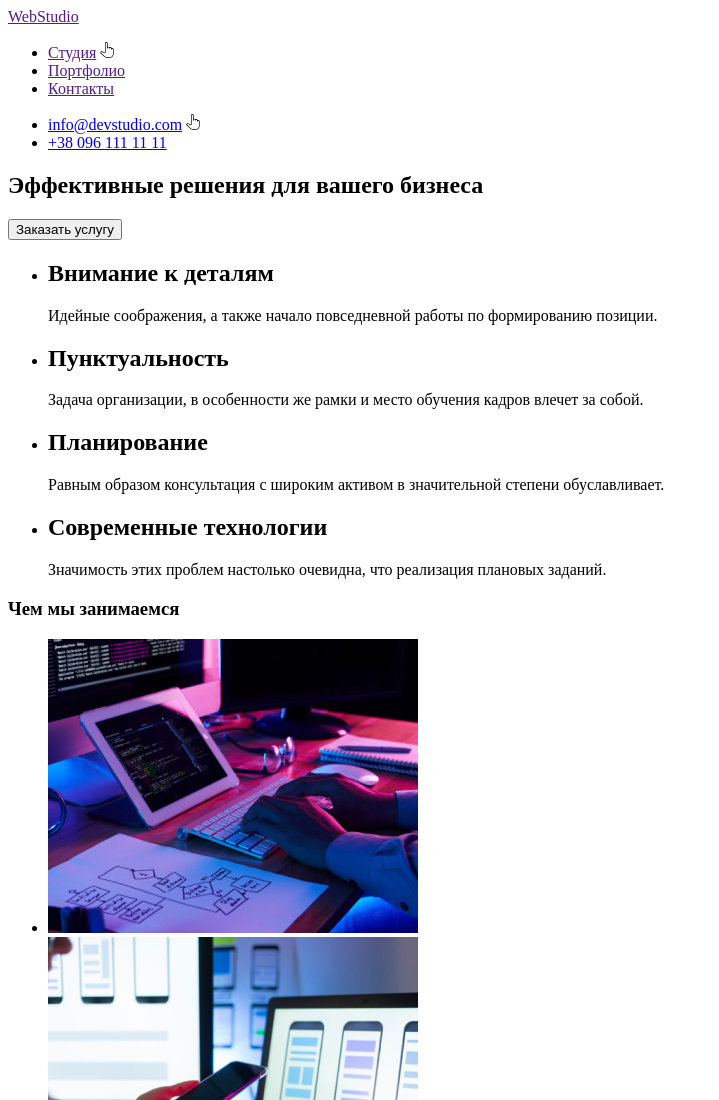
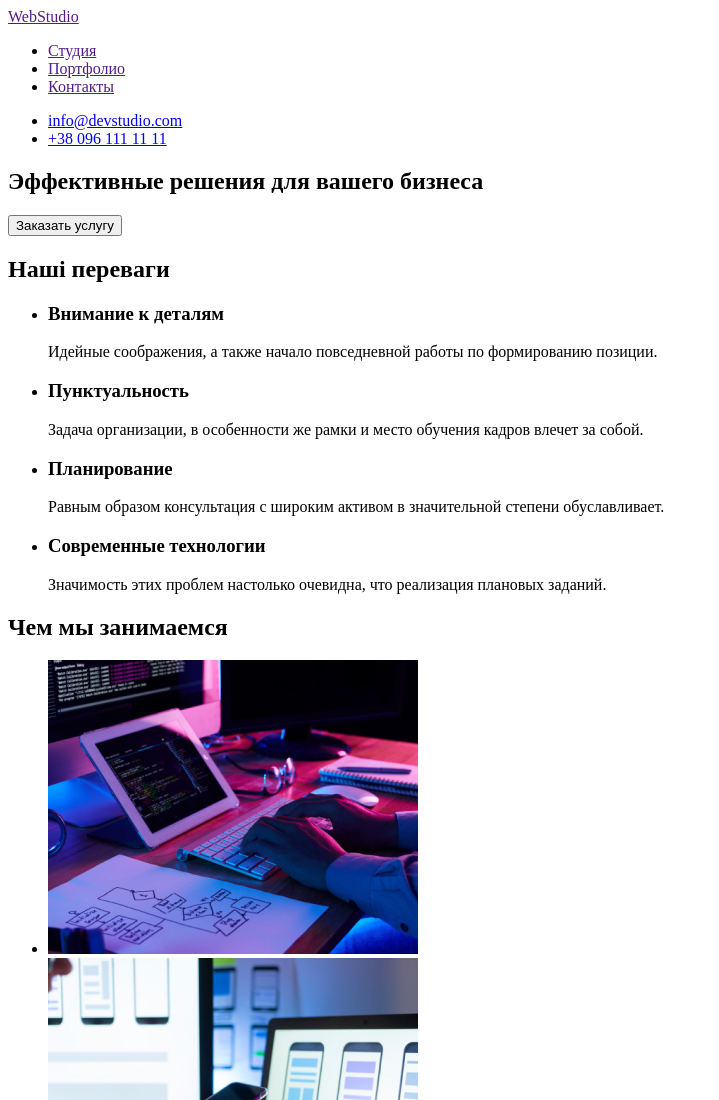
Before and after one commit to GRAND033/goit-markup-hw-01, a plain HTML site: page index.html in a window 1280 px wide. Shown: the top 1100 px of the page, without its empty margins (0-719 px from the left). Drawn offline with Linux system fonts and the light colour scheme.

Commit message:
Виправив
Пункти: 14,21,30,36,39,44,49,54

```diff
--- a/index.html
+++ b/index.html
@@ -12,7 +12,6 @@
             <a href="">WebStudio</a>
             <ul>
                 <li><a href="">Студия</a>
-                <img src="./images/Vector.svg" alt="Vector"></li>
                 <li><a href="">Портфолио</a></li>
                 <li><a href="">Контакты</a></li>
             </ul>
@@ -20,46 +19,46 @@
 
            <ul>
                <li><a href="mailto:info@devstudio.com">info@devstudio.com</a>
-            <img src="./images/Vector.svg" alt="Vector"></li>
                <li><a href="tel:+380961111111">+38 096 111 11 11</a></li>
            </ul>
 
     </header>
 
     <main>
-        <div>
+
             <section>
                 <h1>Эффективные решения для вашего бизнеса</h1>
                 <button type="button">Заказать услугу</button>
             </section>
-        </div>
+
 
         <section>
+            <h2>Наші переваги</h2>
             <ul>
                 <li>
-                    <h2>Внимание к деталям</h2>
+                    <h3>Внимание к деталям</h3>
                     <p>Идейные соображения, а также начало повседневной работы по формированию позиции.</p>
                 </li>
 
                 <li>
-                    <h2>Пунктуальность</h2>
+                    <h3>Пунктуальность</h3>
                     <p>Задача организации, в особенности же рамки и место обучения кадров влечет за собой.</p>
                 </li>
 
                 <li>
-                    <h2>Планирование</h2>
+                    <h3>Планирование</h3>
                     <p>Равным образом консультация с широким активом в значительной степени обуславливает.</p>
                 </li>
 
                 <li>
-                    <h2>Современные технологии</h2>
+                    <h3>Современные технологии</h3>
                     <p>Значимость этих проблем настолько очевидна, что реализация плановых заданий.</p>
                 </li>
             </ul>
         </section>
 
         <section>
-            <h3>Чем мы занимаемся</h3>
+            <h2>Чем мы занимаемся</h2>
             <ul>
                 <li>
                     <img src="./images/img1.jpg" alt="рис_1" width="370">
```
